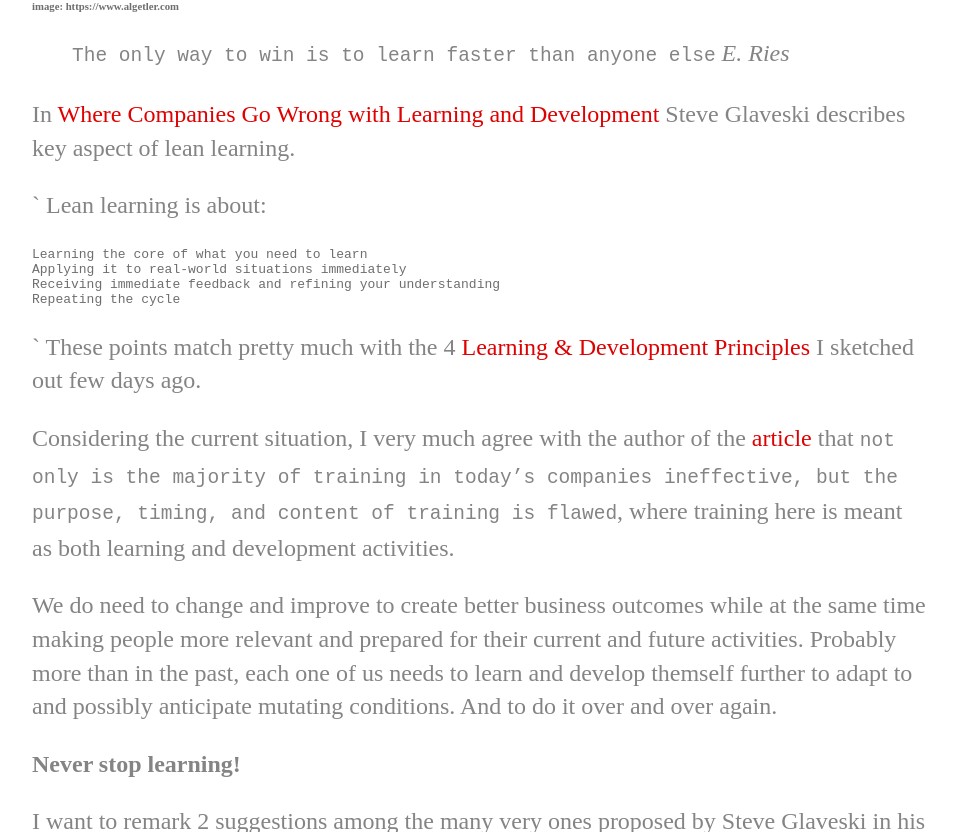
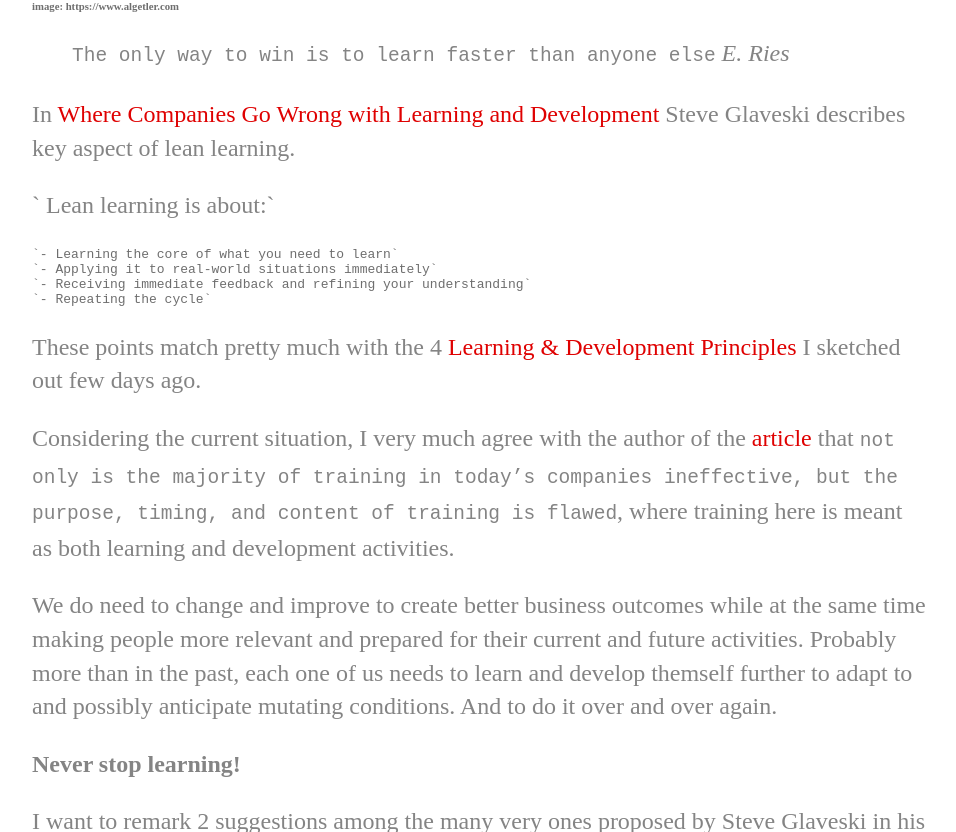
Before and after one commit to aleale14/aleale14.github.io, a Jekyll site: the page built from _posts/read/2019-10-28-LeanLearning.md, in a window 1280 px wide and 900 px high, scrolled down 671 px, cut to the strip 68-900 px from the top of the window. Shown: the whole strip, without its empty margins (160-1116 px from the left). Built offline with Jekyll 4.4.1, drawn with Linux system fonts in a browser that asks for light colours.

Commit message:
formatting issues corrected

```diff
--- a/_posts/read/2019-10-28-LeanLearning.md
+++ b/_posts/read/2019-10-28-LeanLearning.md
@@ -14,15 +14,13 @@ permalink: LeanLearningPeople
 
 In [Where Companies Go Wrong with Learning and Development](https://hbr.org/2019/10/where-companies-go-wrong-with-learning-and-development) Steve Glaveski describes key aspect of lean learning.
 
-`
-Lean learning is about:
+` Lean learning is about:`
 
-    Learning the core of what you need to learn
-    Applying it to real-world situations immediately
-    Receiving immediate feedback and refining your understanding
-    Repeating the cycle
+    `- Learning the core of what you need to learn`
+    `- Applying it to real-world situations immediately`
+    `- Receiving immediate feedback and refining your understanding`
+    `- Repeating the cycle`
 
-`
 These points match pretty much with the 4 [Learning & Development Principles](http://aleale14.github.io/L_D_Principles) I sketched out few days ago.
 
 Considering the current situation, I very much agree with the author of the [article](https://hbr.org/2019/10/where-companies-go-wrong-with-learning-and-development) that
```
